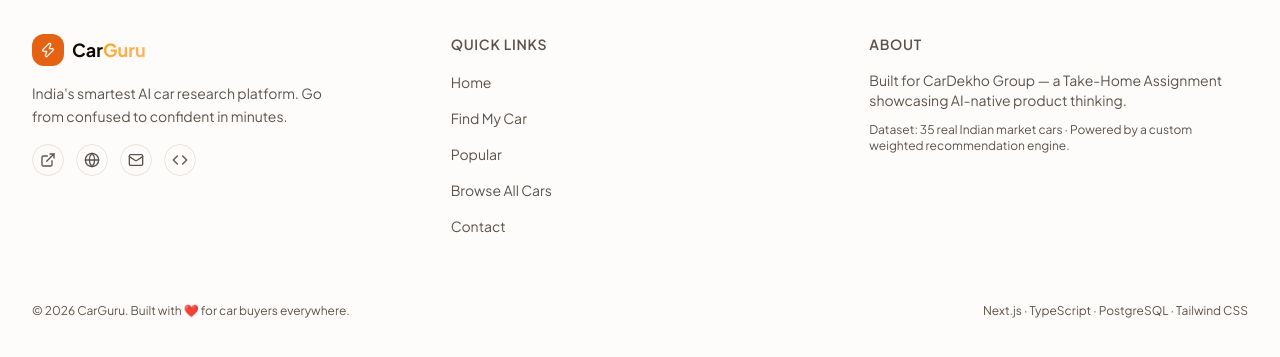
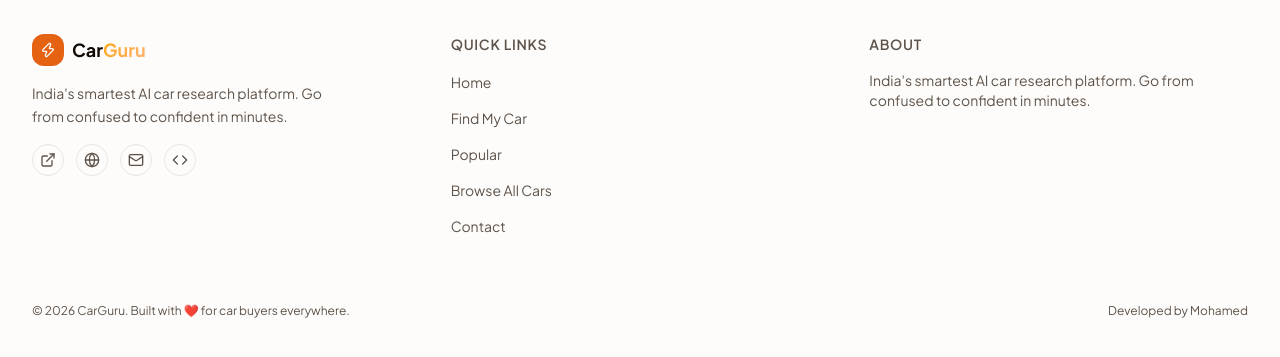
Before and after one commit to Mohamed-Abdulla/carguru-frontend, a Next.js app: page /cars in a window 1280 px wide. Shown: the part 669-1026 px from the top of the page. Built offline with nearby package versions, Linux system fonts and the light colour scheme; no server answers.

Commit message:
refactor: update social links and refine footer branding content

```diff
--- a/src/components/Footer.tsx
+++ b/src/components/Footer.tsx
@@ -12,9 +12,9 @@ const QUICK_LINKS = [
 
 const SOCIAL = [
   { href: "https://x.com", icon: ExternalLink, label: "X" },
-  { href: "https://linkedin.com", icon: Globe, label: "LinkedIn" },
-  { href: "mailto:hello@carguru.in", icon: Mail, label: "Email" },
-  { href: "https://github.com", icon: Code, label: "GitHub" },
+  { href: "https://www.linkedin.com/in/mohamed-abdulla-a4084922a/", icon: Globe, label: "LinkedIn" },
+  { href: "mailto:moahmedabdulla.web@gmail.in", icon: Mail, label: "Email" },
+  { href: "https://github.com/Mohamed-Abdulla/carguru", icon: Code, label: "GitHub" },
 ];
 
 
@@ -80,10 +80,7 @@ export default function Footer() {
               About
             </h3>
             <div className="space-y-3 text-sm text-muted-foreground">
-              <p>Built for CarDekho Group — a Take-Home Assignment showcasing AI-native product thinking.</p>
-              <p className="text-xs">
-                Dataset: 35 real Indian market cars · Powered by a custom weighted recommendation engine.
-              </p>
+              <p>India&apos;s smartest AI car research platform. Go from confused to confident in minutes.</p>
             </div>
           </div>
         </div>
@@ -91,7 +88,7 @@ export default function Footer() {
         {/* Bottom bar */}
         <div className="border-t border-white/5 pt-6 flex flex-col sm:flex-row items-center justify-between gap-3 text-xs text-muted-foreground">
           <p>© {new Date().getFullYear()} CarGuru. Built with ❤️ for car buyers everywhere.</p>
-          <p>Next.js · TypeScript · PostgreSQL · Tailwind CSS</p>
+          <p>Developed by Mohamed</p>
         </div>
       </div>
     </footer>
```
